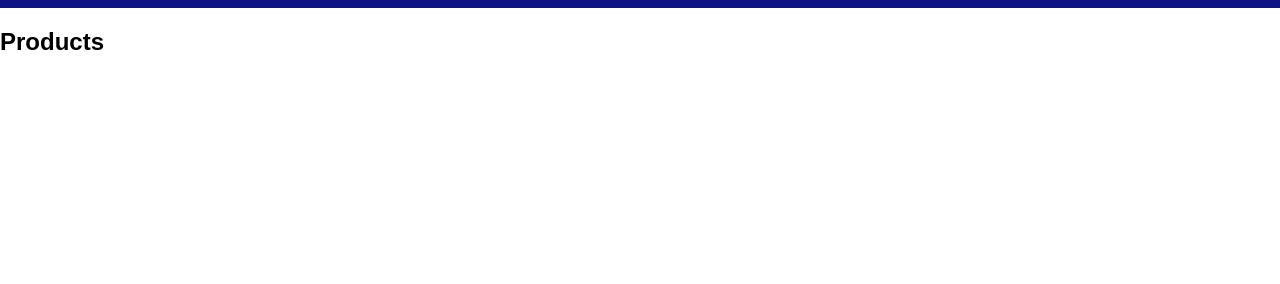
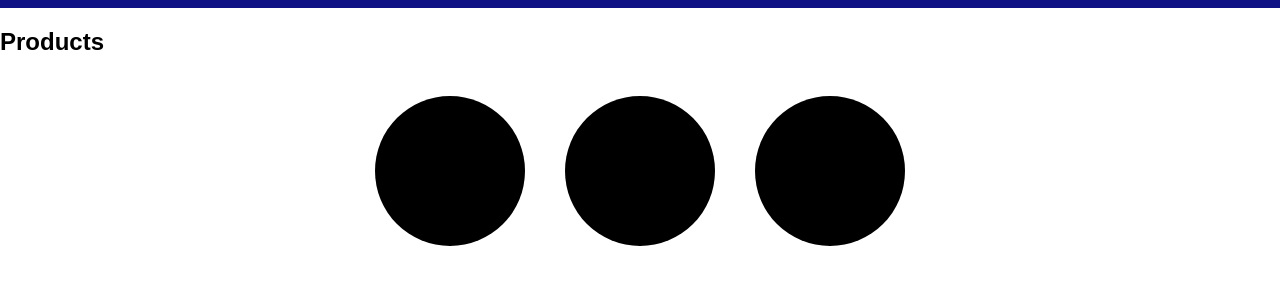
Before and after one commit to marielacaro/intro-git, a plain HTML site: page index.html in a window 1280 px wide. Shown: the part 42-326 px from the top of the page. Drawn offline with Linux system fonts and the light colour scheme.

Commit message:
Add styles for products

```diff
--- a/css/styles.css
+++ b/css/styles.css
@@ -27,3 +27,16 @@ html body {
 li {
   margin-right: 30px;
 }
+
+.products {
+  display: flex;
+  justify-content: center;
+}
+
+.box {
+  width: 150px;
+  height: 150px;
+  margin: 20px;
+  background-color: black;
+  border-radius: 50%;
+}
```
